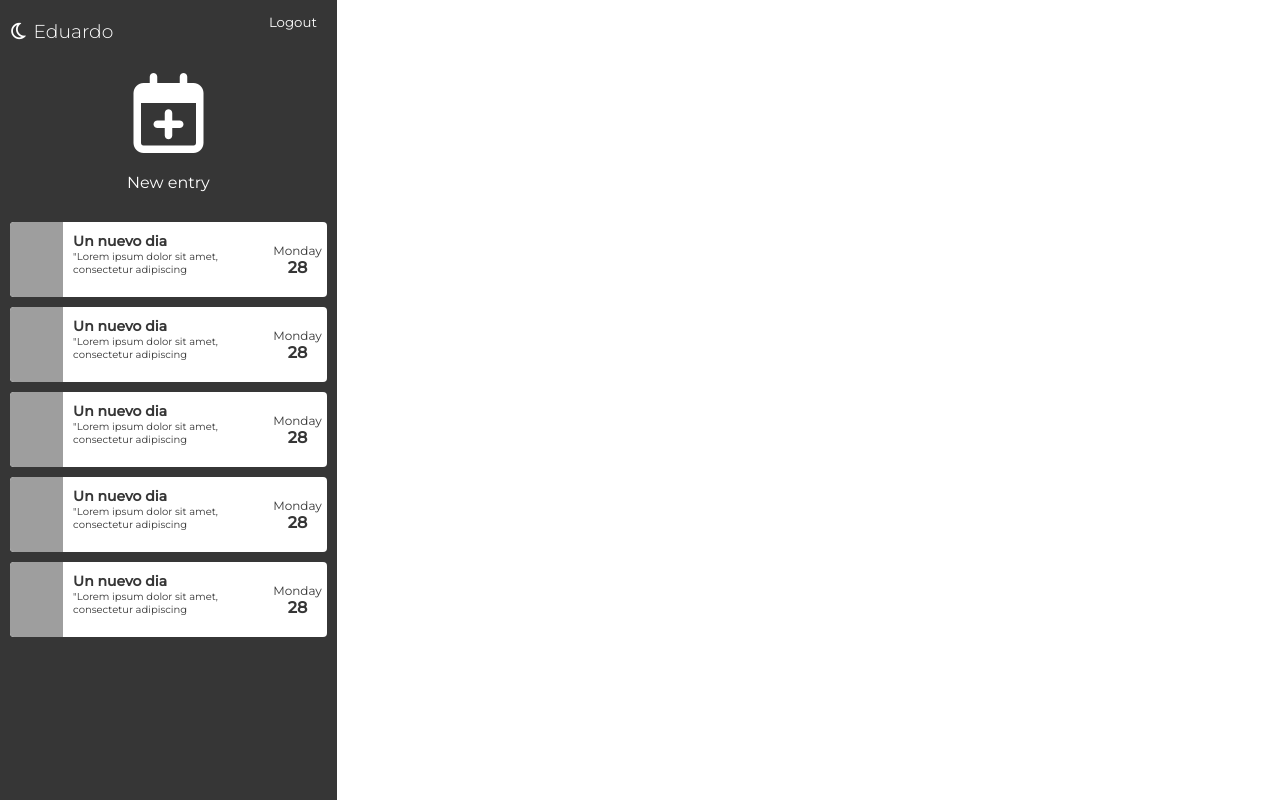
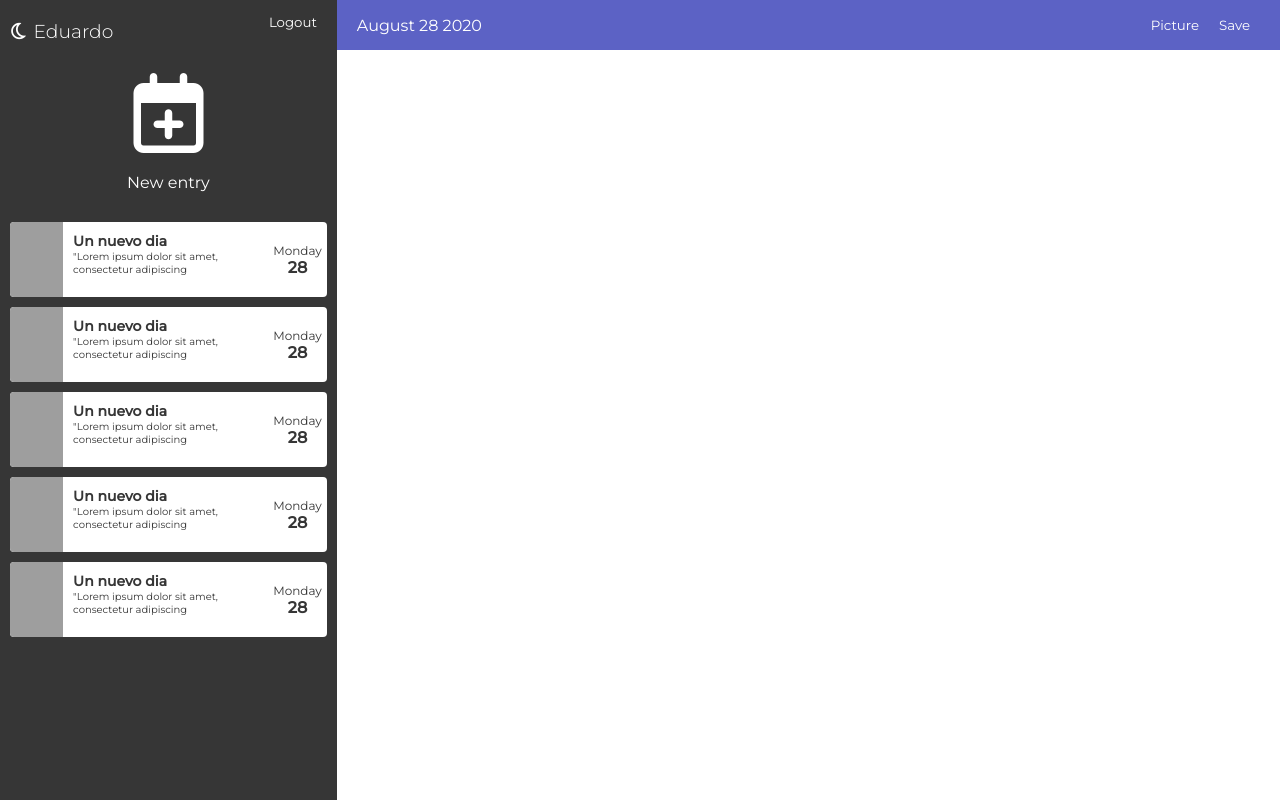
Before and after one commit to ewa1do/React-Course, a React (Vite) app in the folder journal-app/: page / in a window 1280 px wide. Built offline with nearby package versions, Linux system fonts and the light colour scheme; grey boxes are pictures that could not be loaded.

Commit message:
NoteAppBar

```diff
--- a/journal-app/src/components/journal/JournalScreen.jsx
+++ b/journal-app/src/components/journal/JournalScreen.jsx
@@ -1,3 +1,4 @@
+import { NoteScreen } from '../notes/NoteScreen';
 import { Sidebar } from './Sidebar';
 // import { NothingSelected } from './NothingSelected';
 
@@ -6,7 +7,10 @@ export const JournalScreen = () => {
     <div className='journal__main-content'>
       <Sidebar />
 
-      <main>{/* <NothingSelected /> */}</main>
+      <main>
+        {/* <NothingSelected /> */}
+        <NoteScreen />
+      </main>
     </div>
   );
 };
--- /dev/null
+++ b/journal-app/src/components/notes/NoteScreen.jsx
@@ -0,0 +1,9 @@
+import { NotesAppBar } from './NotesAppBar';
+
+export const NoteScreen = () => {
+  return (
+    <div className='notes__main-content'>
+      <NotesAppBar />
+    </div>
+  );
+};
--- /dev/null
+++ b/journal-app/src/components/notes/NotesAppBar.jsx
@@ -0,0 +1,12 @@
+export const NotesAppBar = () => {
+  return (
+    <div className='notes__appbar'>
+      <span>August 28 2020</span>
+
+      <div>
+        <button className='btn'>Picture</button>
+        <button className='btn'>Save</button>
+      </div>
+    </div>
+  );
+};
--- a/journal-app/src/styles/components/_buttons.scss
+++ b/journal-app/src/styles/components/_buttons.scss
@@ -8,6 +8,10 @@
 
   &:focus {
     outline: none;
+  }
+
+  &:hover {
+    color: darken($color: #fff, $amount: 15);
   }
 }
 
--- /dev/null
+++ b/journal-app/src/styles/components/_notes.scss
@@ -0,0 +1,14 @@
+.notes__main-content {
+  display: flex;
+  flex-direction: column;
+  height: 100%;
+}
+
+.notes__appbar {
+  align-items: center;
+  background-color: $primary;
+  color: #fff;
+  display: flex;
+  justify-content: space-between;
+  padding: 10px 20px 10px 20px;
+}
--- a/journal-app/src/styles/styles.scss
+++ b/journal-app/src/styles/styles.scss
@@ -7,3 +7,4 @@
 @import './components/links';
 @import './components/journal';
 @import './components/nothing';
+@import './components/notes';
```
